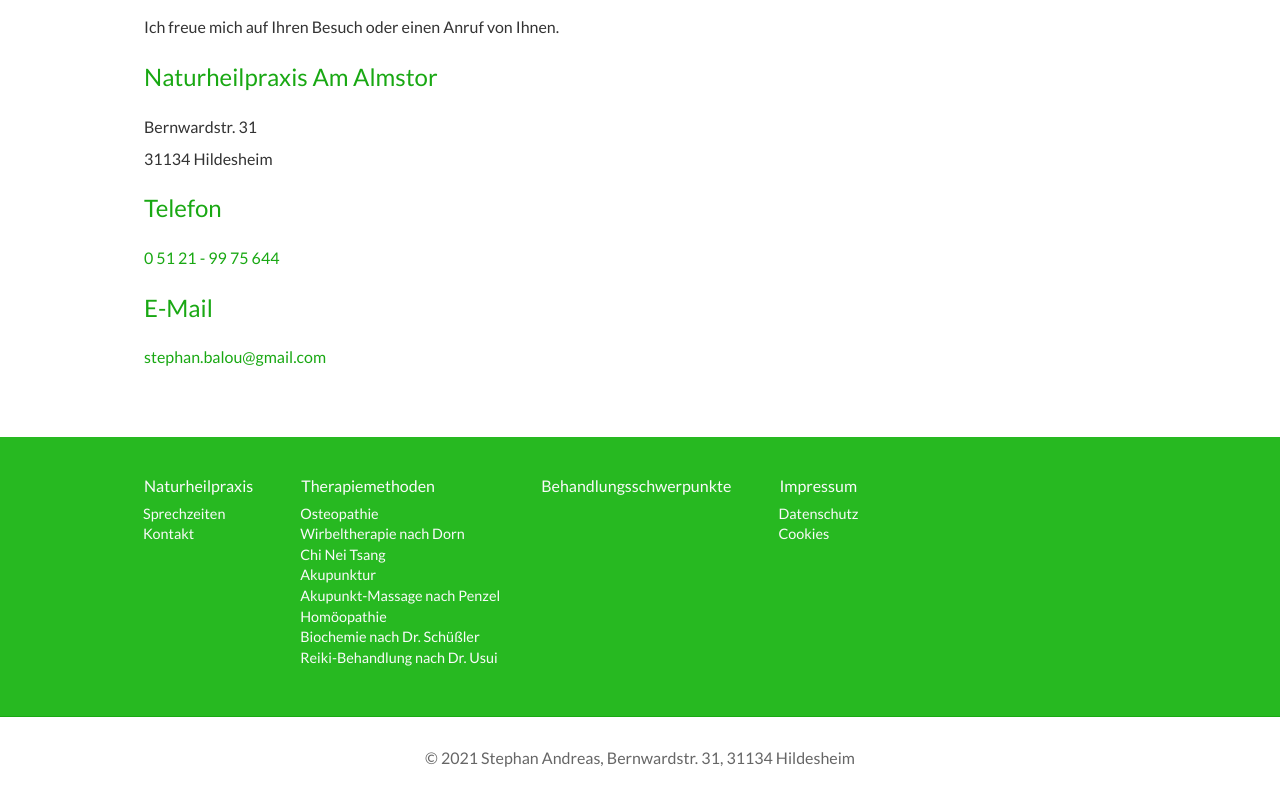
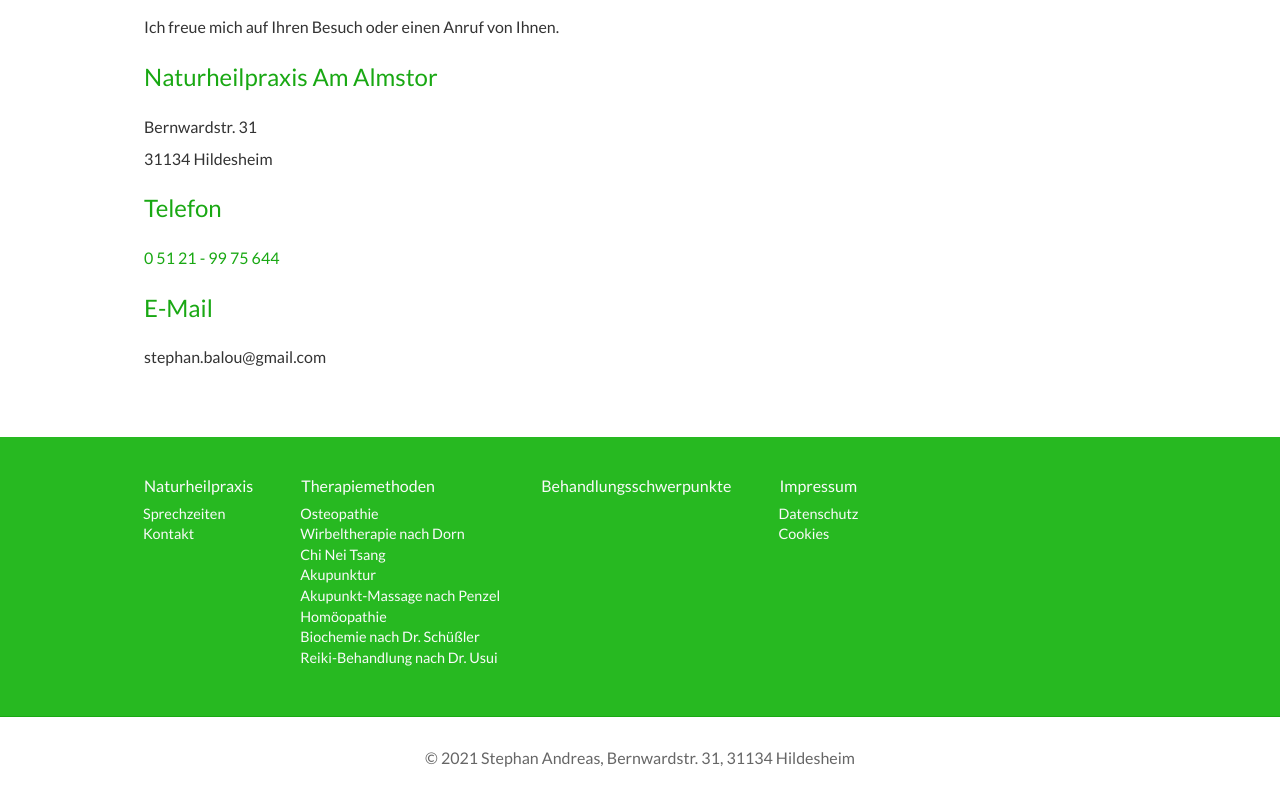
Before and after one commit to stephanandreas/stephanandreas.github.io, a plain HTML site: page Naturheilpraxis/Kontakt/index.html in a window 1280 px wide. Shown: the part 745-1545 px from the top of the page. Drawn offline with Linux system fonts and the light colour scheme.

Commit message:
Update index.html

```diff
--- a/Naturheilpraxis/Kontakt/index.html
+++ b/Naturheilpraxis/Kontakt/index.html
@@ -55,7 +55,7 @@
 
 	<h2>E-Mail</h2>
 	<p>
-		<a href="stephan.balou@gmail.com">stephan.balou@gmail.com</a>
+		stephan.balou@gmail.com
 	</p>
 
 
```
